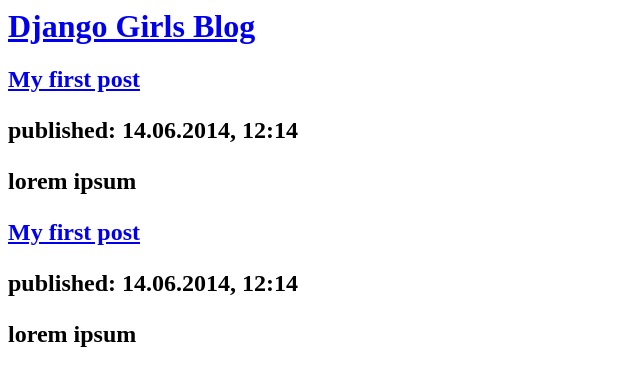
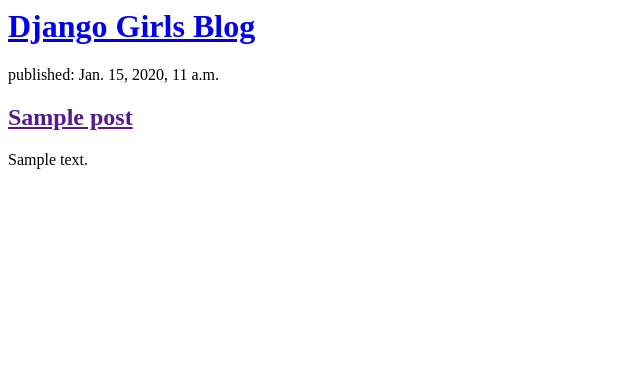
Before and after one commit to hadilk/my-first-blog, a Django app: template blog/templates/blog/post_list.html in a window 1280 px wide. Shown: the top 386 px of the page, without its empty margins (0-640 px from the left). Run offline with Django 3.2, Linux system fonts and the light colour scheme; the template is opened without the code that fills it: values that come from a table or form of the project are taken from there, others are empty; tables that the repository leaves empty hold one stand-in row (values such as "Sample post").

Commit message:
Modified templates to display posts from database.

```diff
--- a/blog/templates/blog/post_list.html
+++ b/blog/templates/blog/post_list.html
@@ -8,16 +8,15 @@
       </div>
 
       <div>
-        <h2><a href="#">My first post</a><h2/>
-        <p>published: 14.06.2014, 12:14</p>
-        <p>lorem ipsum</p>
+        {% for post in posts %}
+          <div>
+            <p>published: {{ post.published_date }}</p>
+            <h2><a href="">{{ post.title }}</a></h2>
+            <p>{{ post.text|linebreaksbr }}</p>
+          </div>
+        {% endfor %}
       </div>
 
-      <div>
-        <h2><a href="#">My first post</a><h2/>
-        <p>published: 14.06.2014, 12:14</p>
-        <p>lorem ipsum</p>
-      </div>
 
   </body>
 </html>
--- a/blog/views.py
+++ b/blog/views.py
@@ -1,5 +1,7 @@
 from django.shortcuts import render
-
+from django.utils import timezone
+from .models import Post
 # Create your views here.
 def post_list(request):
-    return render(request, 'blog/post_list.html', {})
+    posts = Post.objects.filter(published_date__lte=timezone.now()).order_by('published_date')
+    return render(request, 'blog/post_list.html', {"posts": posts})
```
